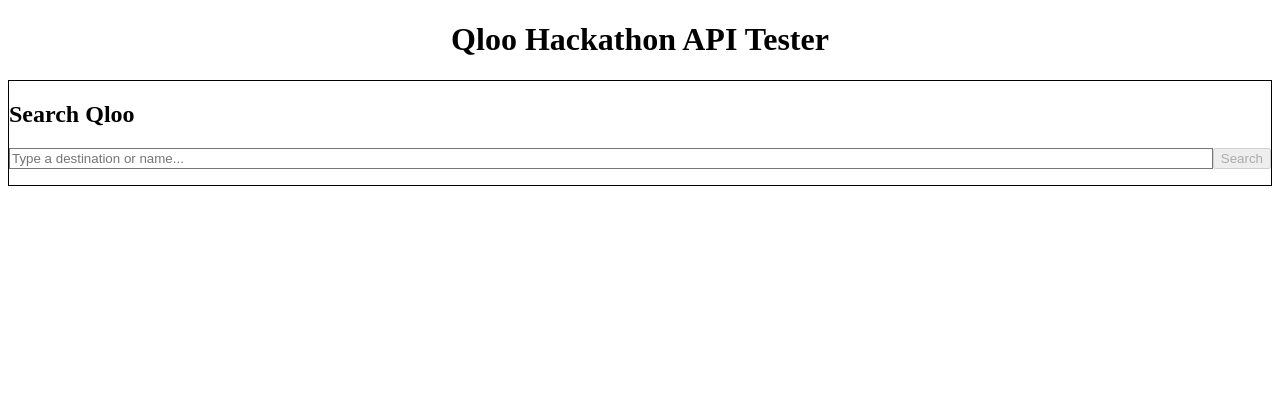
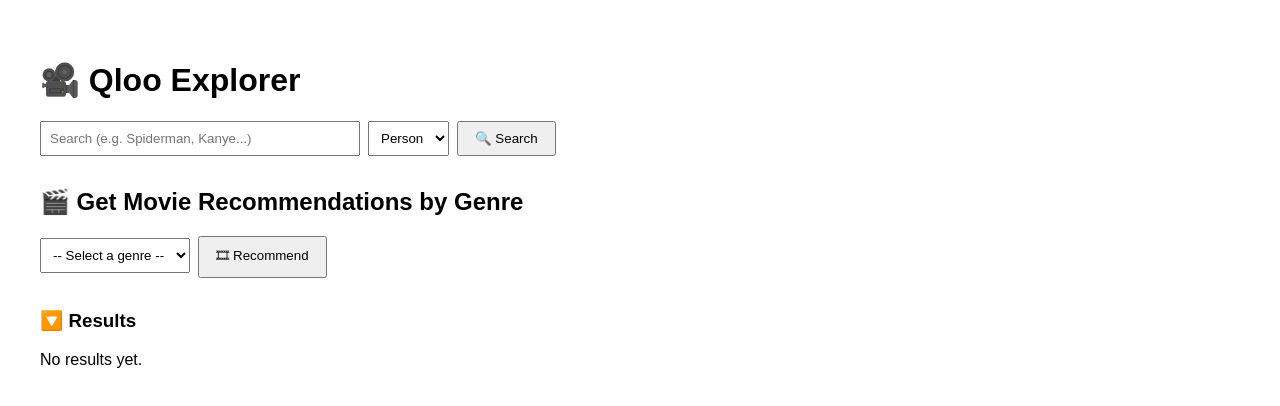
Before and after one commit to JuanitaCathy/Culture-DNA, a React (Vite) app in the folder culture-dna/: page / in a window 1280 px wide. Shown: the top 406 px of the page. Built offline with nearby package versions, Linux system fonts and the light colour scheme.

Commit message:
qloo,getrecsgenre,app api config

```diff
--- a/culture-dna/src/App.tsx
+++ b/culture-dna/src/App.tsx
@@ -1,13 +1,106 @@
-import React from "react";
-import { SearchQloo } from "./components/SearchQloo";
+import React, { useState } from "react";
+import { searchQloo } from "./utils/qloo";
+import { getRecommendationsByGenre } from "./utils/getRecommendationsByGenre";
 
-function App() {
+export default function App() {
+  const [query, setQuery] = useState("");
+  const [type, setType] = useState("urn:entity:person");
+  const [genre, setGenre] = useState("");
+  const [results, setResults] = useState<any[]>([]);
+  const [loading, setLoading] = useState(false);
+
+  const handleSearch = async () => {
+    if (!query) return;
+    setLoading(true);
+    try {
+      const { results } = await searchQloo(query, type);
+      setResults(results);
+    } catch (err) {
+      console.error("❌ Search error:", err);
+      alert("Search failed. Check console.");
+    } finally {
+      setLoading(false);
+    }
+  };
+
+  const handleGenreFetch = async () => {
+    if (!genre) return;
+    setLoading(true);
+    try {
+      const genreResults = await getRecommendationsByGenre(genre);
+      setResults(genreResults);
+    } catch (err) {
+      console.error("❌ Genre fetch error:", err);
+      alert("Genre fetch failed.");
+    } finally {
+      setLoading(false);
+    }
+  };
+
   return (
-    <div className="max-w-xl mx-auto mt-10 p-4">
-      <h1 className="text-3xl font-bold text-center mb-6">Qloo Hackathon API Tester</h1>
-      <SearchQloo />
+    <div style={{ padding: "2rem", fontFamily: "sans-serif" }}>
+      <h1>🎥 Qloo Explorer</h1>
+
+      {/* 🔍 Search section */}
+      <div style={{ marginBottom: "1rem" }}>
+        <input
+          value={query}
+          onChange={(e) => setQuery(e.target.value)}
+          placeholder="Search (e.g. Spiderman, Kanye...)"
+          style={{ padding: "0.5rem", width: "300px" }}
+        />
+        <select
+          value={type}
+          onChange={(e) => setType(e.target.value)}
+          style={{ marginLeft: "0.5rem", padding: "0.5rem" }}
+        >
+          <option value="urn:entity:person">Person</option>
+          <option value="urn:entity:movie">Movie</option>
+          <option value="urn:entity:brand">Brand</option>
+          <option value="urn:entity:place">Place</option>
+        </select>
+        <button onClick={handleSearch} style={{ marginLeft: "0.5rem", padding: "0.5rem 1rem" }}>
+          🔍 Search
+        </button>
+      </div>
+
+      {/* 🎬 Genre recommendation section */}
+      <div style={{ margin: "2rem 0" }}>
+        <h2>🎬 Get Movie Recommendations by Genre</h2>
+        <select
+          value={genre}
+          onChange={(e) => setGenre(e.target.value)}
+          style={{ padding: "0.5rem" }}
+        >
+          <option value="">-- Select a genre --</option>
+          <option value="comedy">Comedy</option>
+          <option value="drama">Drama</option>
+          <option value="action">Action</option>
+          <option value="romance">Romance</option>
+          <option value="horror">Horror</option>
+        </select>
+        <button
+          onClick={handleGenreFetch}
+          style={{ marginLeft: "0.5rem", padding: "0.5rem 1rem" }}
+        >
+          🎞 Recommend
+        </button>
+      </div>
+
+      {/* 📦 Results */}
+      <div>
+        <h3>🔽 Results</h3>
+        {loading && <p>Loading...</p>}
+        {!loading && Array.isArray(results) && results.length === 0 && <p>No results yet.</p>}
+        {!loading &&
+          Array.isArray(results) &&
+          results.map((item) => (
+            <div key={item.entity_id || item.id} style={{ marginBottom: "1rem" }}>
+              <strong>{item.name}</strong> <br />
+              <small>{item.entity_id || item.id}</small>
+            </div>
+          ))}
+      </div>
     </div>
   );
 }
-
-export default App;
--- /dev/null
+++ b/culture-dna/src/components/CultureDNA.tsx
@@ -0,0 +1,40 @@
+// // components/CultureDNA.tsx
+// import React from "react";
+
+// export function CultureDNA({ dna }: { dna: any[] }) {
+//   return (
+//     <div>
+//       <h2 className="text-xl font-semibold">Cultural DNA Tags</h2>
+//       <ul className="grid grid-cols-2 gap-2 mt-2">
+//         {dna.map((tag) => (
+//           <li
+//             key={tag.tag_id}
+//             className="bg-purple-100 text-purple-800 px-3 py-1 rounded-lg text-sm"
+//           >
+//             {tag.name}
+//           </li>
+//         ))}
+//       </ul>
+//     </div>
+//   );
+// }
+// components/CultureDNA.tsx
+import React from "react";
+
+export function CultureDNA({ dna }: { dna: any[] }) {
+  return (
+    <div>
+      <h2 className="text-xl font-semibold">Cultural DNA Tags</h2>
+      <ul className="grid grid-cols-2 gap-2 mt-2">
+        {dna.map((tag) => (
+          <li
+            key={tag.tag_id}
+            className="bg-purple-100 text-purple-800 px-3 py-1 rounded-lg text-sm"
+          >
+            {tag.name}
+          </li>
+        ))}
+      </ul>
+    </div>
+  );
+}
--- a/culture-dna/src/components/SearchQloo.tsx
+++ b/culture-dna/src/components/SearchQloo.tsx
@@ -1,25 +1,31 @@
 // components/SearchQloo.tsx
-
 import React, { useState } from "react";
 import { searchQloo } from "../utils/qloo";
 
-export const SearchQloo = () => {
+interface Props {
+  onSelect: (item: any) => void;
+  placeholder?: string;
+  type?: string;
+}
+
+export const SearchQloo = ({ onSelect, placeholder = "Search...", type = "urn:entity:person" }: Props) => {
   const [query, setQuery] = useState("");
   const [results, setResults] = useState<any[]>([]);
   const [loading, setLoading] = useState(false);
   const [error, setError] = useState("");
 
   async function handleSearch() {
+    if (!query.trim()) return;
     setLoading(true);
     setError("");
+    setResults([]);
 
     try {
-      const data = await searchQloo(query, "urn:entity:destination", 5);
+      const data = await searchQloo(query, type, 8);
       if (data?.results?.length) {
         setResults(data.results);
       } else {
         setError("No results found.");
-        setResults([]);
       }
     } catch (err: any) {
       console.error("SearchQloo Error:", err);
@@ -30,15 +36,13 @@
   }
 
   return (
-    <div className="p-4 border rounded-xl shadow mb-6">
-      <h2 className="text-xl font-semibold mb-2">Search Qloo</h2>
-
+    <div className="p-4 border rounded-xl shadow-sm">
       <div className="flex gap-2 mb-2">
         <input
           className="border p-2 rounded w-full"
           value={query}
           onChange={(e) => setQuery(e.target.value)}
-          placeholder="Type a destination or name..."
+          placeholder={placeholder}
         />
         <button
           className="bg-blue-500 text-white px-4 py-2 rounded"
@@ -51,10 +55,14 @@
 
       {error && <p className="text-red-500 text-sm mb-2">{error}</p>}
 
-      <ul className="text-sm">
+      <ul className="text-sm space-y-1">
         {results.map((item, i) => (
-          <li key={i} className="border-b py-1">
-            {item.name || item.title || JSON.stringify(item)}
+          <li
+            key={i}
+            className="cursor-pointer hover:bg-gray-100 px-2 py-1 rounded"
+            onClick={() => onSelect(item)}
+          >
+            {item.name || item.title || "Unnamed"} ({item.type})
           </li>
         ))}
       </ul>
--- /dev/null
+++ b/culture-dna/src/utils/getRecommendationsByGenre.ts
@@ -0,0 +1,33 @@
+// utils/getRecommendationsByGenre.ts
+const API_KEY = "1Ql3AjhegWKNJK_6Ruh5d9dl4-z5bnoP1s33foFmqHE";
+
+export async function getRecommendationsByGenre(tag: string = "comedy") {
+  const url = new URL("https://hackathon.api.qloo.com/v2/insights");
+  url.searchParams.append("filter.type", "urn:entity:movie");
+  url.searchParams.append("filter.tags", `urn:tag:genre:media:${tag.toLowerCase()}`);
+
+  const res = await fetch(url.toString(), {
+    method: "GET",
+    headers: {
+      "x-api-key": API_KEY,
+    },
+  });
+
+  if (!res.ok) {
+    const error = await res.json();
+    console.error("❌ Genre Insight Error:", error);
+    throw new Error(`Failed: ${res.status}`);
+  }
+
+  const data = await res.json();
+  console.log("👀 Insight API raw response:", data);
+
+const related = data?.results?.entities || [];
+
+const normalized = related.map((item: any) => ({
+  entity_id: item.entity_id,
+  name: item.name || "Untitled Movie",
+}));
+
+return normalized;
+}
--- a/culture-dna/src/utils/qloo.ts
+++ b/culture-dna/src/utils/qloo.ts
@@ -1,12 +1,11 @@
 // utils/qloo.ts
+const API_KEY = "1Ql3AjhegWKNJK_6Ruh5d9dl4-z5bnoP1s33foFmqHE";
 
-const API_KEY = "1Ql3AjhegWKNJK_6Ruh5d9dl4-z5bnoP1s33foFmqHE"; // ⬅️ Replace this with your actual API key
-
-export async function searchQloo(query: string, type?: string, limit: number = 3) {
+export async function searchQloo(query: string, type: string = "urn:entity:person", limit: number = 5) {
   const url = new URL("https://hackathon.api.qloo.com/search");
 
   url.searchParams.append("q", query);
-  if (type) url.searchParams.append("filter.type", type);
+  url.searchParams.append("filter.type", type);
   url.searchParams.append("limit", limit.toString());
 
   const res = await fetch(url.toString(), {
@@ -16,9 +15,16 @@
   });
 
   if (!res.ok) {
+    console.error("Failed URL:", url.toString());
     throw new Error(`Search failed: ${res.status}`);
   }
 
-  const json = await res.json();
-  return json;
+  const data = await res.json();
+
+  const results = (data?.results || []).map((item: any) => ({
+    ...item,
+    entity_id: item.entity_id || item.id,
+  }));
+
+  return { results };
 }
```
Also changed, not shown: culture-dna/src/components/ExpandTastes.tsx (deleted), culture-dna/src/components/TasteInputForm.tsx (deleted), culture-dna/src/utils/getCulturalDNA.ts (added).
